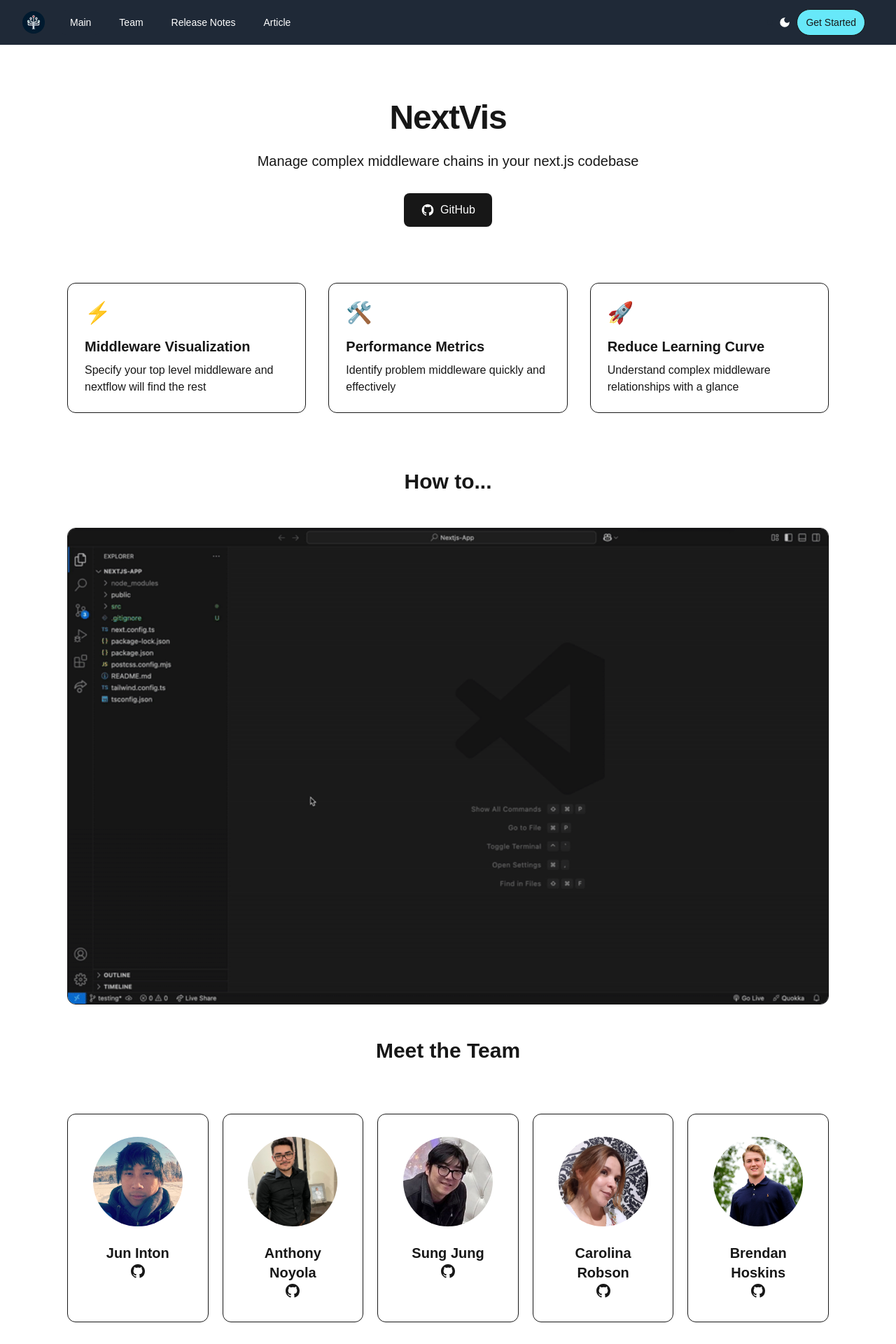
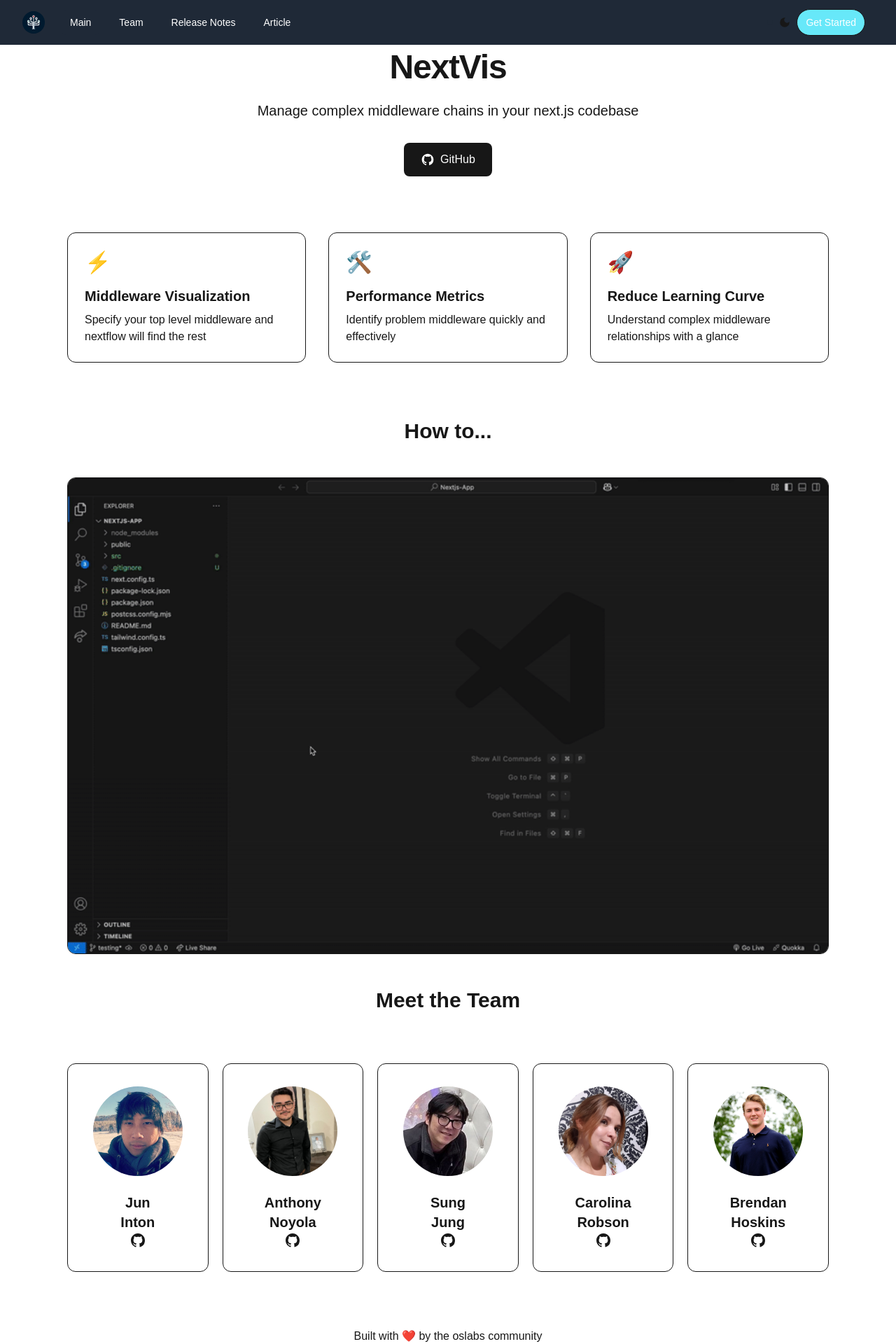
Before and after one commit to JunInton/nextvis, a Next.js app: page / in a window 1280 px wide. Shown: the top 1920 px of the page at 70% size. Built offline with nearby package versions, Linux system fonts and the light colour scheme.

Commit message:
navbar fixed, profile names updates

```diff
--- a/src/app/page.tsx
+++ b/src/app/page.tsx
@@ -4,13 +4,11 @@
 import { Disclosure, DisclosureButton, DisclosurePanel, Menu} from '@headlessui/react'
 import { Bars3Icon, XMarkIcon } from '@heroicons/react/24/outline'
 import { MdDarkMode } from "react-icons/md";
-// import { MdOutlineDarkMode } from "react-icons/md";
-
 
 import Image from "next/image";
 
 const navigation = [
-  { name: 'Main', href: '', current: true },
+  { name: 'Main', href: '#', current: true },
   { name: 'Team', href: '#team', current: false },
   // { name: 'Projects', href: '/projects', current: false },
   { name: 'Release Notes', href: '/release', current: false },
@@ -30,9 +28,9 @@
 export default function Home() {
   return (
     <div>
-    <Disclosure as="nav" className="bg-gray-800">
+    <Disclosure as="nav" className="bg-gray-800 fixed w-full top-0 left-0">
       <div className="mx-auto max-w-7xl px-2 sm:px-6 lg:px-8">
-        <div className="relative flex h-16 items-center justify-between">
+        <div className="relative flex h-16 items-center justify-between position:fixed top-0">
           <div className="absolute inset-y-0 left-0 flex items-center sm:hidden">
             {/* Mobile menu button*/}
             <DisclosureButton className="group relative inline-flex items-center justify-center rounded-md p-2 text-gray-400 hover:bg-gray-700 hover:text-white focus:outline-none focus:ring-2 focus:ring-inset focus:ring-white">
@@ -77,9 +75,9 @@
               className="relative rounded-full bg-gray-800 p-1 text-gray-400 hover:text-white focus:outline-none focus:ring-2 focus:ring-white focus:ring-offset-2 focus:ring-offset-gray-800"
             >
             </button>
-            <button onClick={toggleTheme} className="flex justify-center items-center m-auto text-lg w-fit text-foreground dark:text-foreground hover:opacity-90 transition-color duration-200 ease-in-out rounded-lg font-semibold py-[5px] px-2"><MdDarkMode/></button>
+            <button onClick={toggleTheme} className="flex justify-center items-center m-auto text-lg w-fit text-background dark:text-background hover:opacity-90 transition-color duration-200 ease-in-out rounded-lg font-semibold py-[5px] px-2"><MdDarkMode/></button>
               <a href="/docs"
-              className="px-3 py-2 border border-background dark:border-foreground bg-cyan-300 dark:bg-cyan-300 text-background rounded-full text-sm hover:bg-foreground/5"
+              className="px-3 py-2 border border-background dark:border-foreground bg-cyan-300 dark:bg-cyan-300 text-foreground rounded-full text-sm hover:bg-foreground/5"
             >
               Get Started
             </a>
@@ -153,8 +151,8 @@
         </div>
       </DisclosurePanel>
     </Disclosure>
-    <div className="min-h-screen bg-foreground dark:bg-background">
-      <main className="max-w-6xl mx-auto px-4 sm:px-6 lg:px-8 py-20">
+    <div className="min-h-screen bg-foreground dark:bg-background"> {/* bg-[image:url(/icon.png)] */}
+      <main className="max-w-6xl mx-auto px-4 sm:px-6 lg:px-8 py-2 mt-16">
         <div className="text-center mb-20">
           <h1 className="text-5xl font-bold tracking-tight mb-6 text-background dark:text-foreground">
             NextVis
@@ -241,27 +239,32 @@
           <div className="grid grid-cols-3 sm:grid-cols-2 lg:grid-cols-5 gap-5">
             {[
               {
-                name: "Jun Inton",
+                firstName: "Jun",
+                lastName: "Inton",
                 image: "/jun.jpg",
                 github: "https://github.com/JunInton",
               },
               {
-                name: "Anthony Noyola",
+                firstName: "Anthony",
+                lastName: "Noyola",
                 image: "/anthony.jpg",
                 github: "https://github.com/antwonasn",
               },
               {
-                name: "Sung Jung",
+                firstName: "Sung",
+                lastName: "Jung",
                 image: "/sung.jpg",
                 github: "https://github.com/sungguk85",
               },
               {
-                name: "Carolina Robson",
+                firstName: "Carolina",
+                lastName: "Robson",
                 image: "/carolina.jpg",
                 github: "https://github.com/CaroSaFe",
               },
               {
-                name: "Brendan Hoskins",
+                firstName: "Brendan",
+                lastName: "Hoskins",
                 image: "/brendan.jpeg",
                 github: "https://github.com/BrendanHoskins",
               },
@@ -273,21 +276,24 @@
                 <div className="w-32 h-32 relative rounded-full overflow-hidden mb-6 bg-foreground/5">
                   <Image
                     src={member.image}
-                    alt={member.name}
+                    alt={member.firstName}
                     fill
                     className="object-cover"
                     loading="lazy"
                     sizes="(max-width: 640px) 80px, (max-width: 1024px) 128px, 160px"
                     style={{
                       objectPosition:
-                        member.name === "Brendan Hoskins"
+                        member.firstName === "Brendan"
                           ? "center -10px"
                           : "center",
                     }}
                   />
                 </div>
                 <h3 className="text-xl font-semibold text-background dark:text-foreground text-center">
-                  {member.name}
+                  {member.firstName}
+                </h3>
+                <h3 className="text-xl font-semibold text-background dark:text-foreground text-center">
+                  {member.lastName}
                 </h3>
                 <div className="flex gap-4">
                   <a
@@ -295,7 +301,7 @@
                     target="_blank"
                     rel="noopener noreferrer"
                     className="text-background dark:text-foreground hover:text-foreground transition-colors"
-                    aria-label={`${member.name}'s GitHub`}
+                    aria-label={`${member.firstName}'s GitHub`}
                   >
                     <svg
                       className="w-6 h-6"
```
Also changed, not shown: src/app/release/page.tsx (+13 -0 lines). Lines whose indentation alone changed are shown as unchanged.
